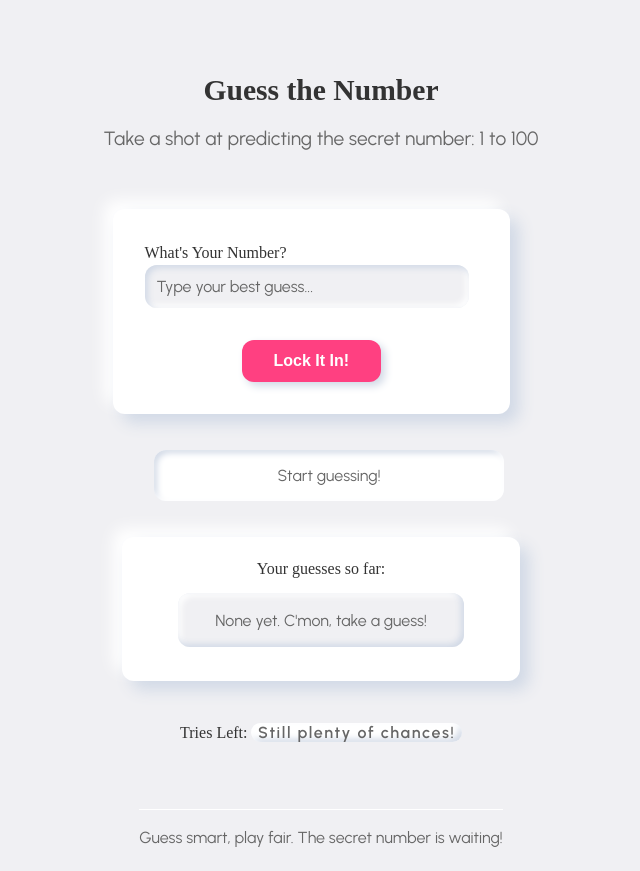
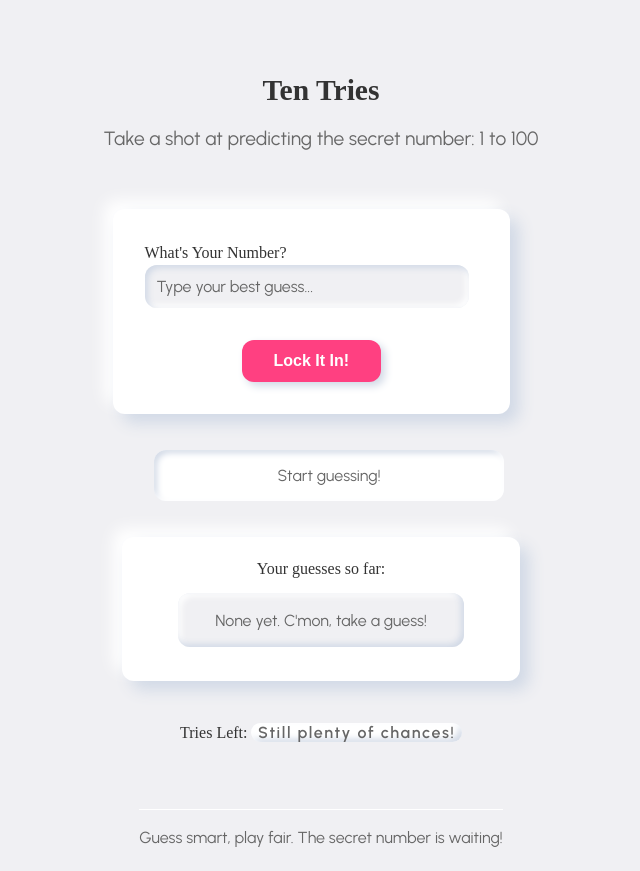
Before and after one commit to Ziqode24/TenTries, a plain HTML site: page index.html in a window 1280 px wide. Shown: the whole page, without its empty margins (319-959 px from the left). Drawn offline with Linux system fonts and the light colour scheme; a web font is replaced by a local one.

Commit message:
Update index.html
changed name

```diff
--- a/index.html
+++ b/index.html
@@ -3,7 +3,7 @@
   <head>
     <meta charset="UTF-8" />
     <meta name="viewport" content="width=device-width, initial-scale=1.0" />
-    <title>Guess The Number</title>
+    <title>Ten Tries</title>
     <link rel="stylesheet" href="styles.css" />
     <link rel="preconnect" href="https://fonts.googleapis.com" />
     <link rel="preconnect" href="https://fonts.gstatic.com" crossorigin />
@@ -18,7 +18,7 @@
     <div class="container">
       <!-- headings -->
       <div class="head">
-        <h1 class="head-heading">Guess the Number</h1>
+        <h1 class="head-heading">Ten Tries</h1>
         <p class="head-subheading">
           Take a shot at predicting the secret number: 1 to 100
         </p>
```
